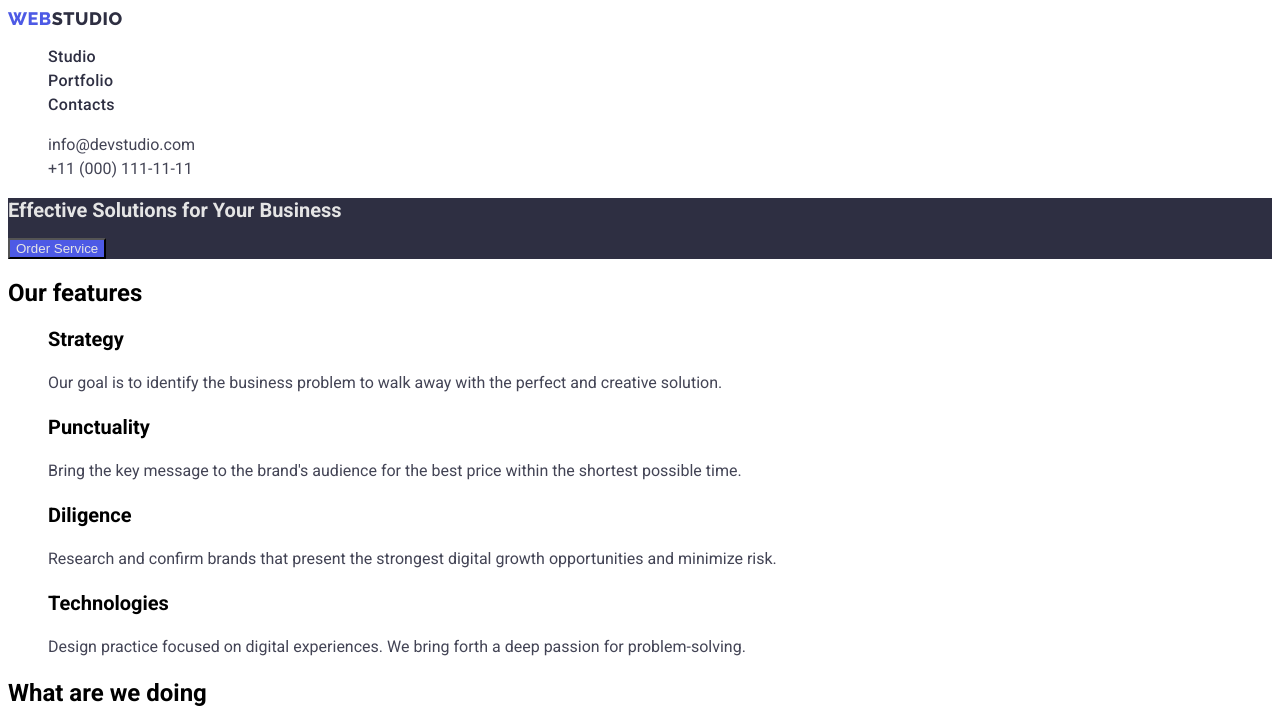
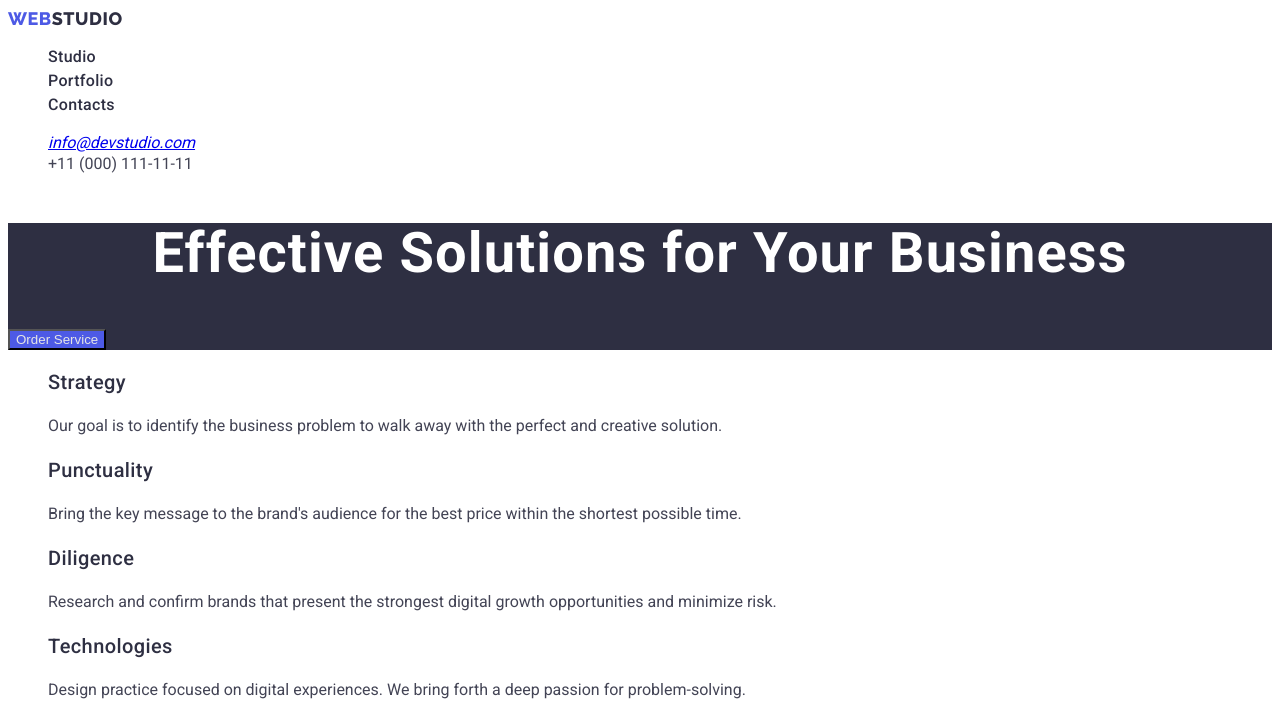
Before and after one commit to danielshade/goit-markup-hw-02, a plain HTML site: page index.html in a window 1280 px wide. Shown: the top 724 px of the page. Drawn offline with Linux system fonts and the light colour scheme.

Commit message:
update index html file

```diff
--- a/css/styles.css
+++ b/css/styles.css
@@ -4,12 +4,14 @@
     --third-color: #4D5AE5;
     --fourth-color: #2E2F42;
     --adress-colour: #434455;
+    --white-color: #FFFFFF;
+    --team-color: #2E2F42;
 }
 
 body {
     font-size: 16px;
     font-family: "Roboto", sans-serif;
-    background-color: #ffffff;
+    background-color: var(--white-color);
 }
 
 .list {
@@ -18,12 +20,13 @@ body {
 
 
 
-.option-title{
+.future-title{
     font-size: 20px;
     line-height: 1.2;
-    color: var(--brand-color NAVY BLUE);
-    font-weight: 500px;
-    letter-spacing: normal;
+    color: var(--third-color);
+    font-weight: 500;
+    letter-spacing: 0.02em;
+    color: var(--fourth-color);
 }
 
 .logo-first {
@@ -39,15 +42,21 @@ body {
 }
 
 .logo-second {
-    color: #2E2F42;
+    color: var(--second-color);
+
 }
 
-.addreess-link {
+.addreess-link: {
     font-style: normal;
     color: var(--adress-colour);
     text-decoration: none;
     list-style: none;
     line-height: 1.5;
+
+}
+
+.addreess-link :hover {
+    color: var(--third-color);
 }
 
 .address-link {
@@ -58,12 +67,20 @@ body {
     line-height: 1.5;
 }
 
-.nav-link {
+.address-link :hover {
+    color: var(--third-color);
+}
+
+.nav-link  {
     font-weight: 500;
     letter-spacing: 0.02em;
     line-height: 1.5;
     color: var(--second-color);
     text-decoration: none;
+}
+
+.nav-link :hover {
+    color: var(--third-color);
 }
 
 
@@ -74,21 +91,29 @@ body {
 }
 
 .hero-title {
-    color: var(--main-color);
-    font-size: 20px;
-    line-height: 1.2;
+    color: var(--white-color);
+    font-size: 56px;
+    line-height: 1.07;
+    font-size: 56px;
+    line-height: 60px;
+    text-align: center;
+    letter-spacing: 0.02em;
+
 }
 
 .info-one {
     line-height: 1.5;
     letter-spacing: normal;
-    color: #434455;
+    color: var(--adress-colour);
 }
 
 .info-second {
     line-height: 1.5;
     letter-spacing: normal;
-    color: #434455;
+    color: var(--adress-colour);
+    font-weight: 400;
+    font-size: 16px;
+    line-height: 1.5;
 }
 
 .buttun {
@@ -96,6 +121,10 @@ body {
     cursor: pointer;
     color: var(--main-color);
 
+}
+
+.buttun :hover {
+    color: OCEAN;
 }
 
 button {
@@ -134,9 +163,27 @@ li {
 
 .team-mate {
     background: #F4F4FD;
+    border-radius: 0px 0px 4px 4px;
+    color: var(--team-color);
+}
 
+.team-title {
+    color: var(--team-color);
+    font-weight: 500;
+    font-size: 20px;
+    line-height: 1.5;
 }
 
 .team {
     background-color: #F4F4FD;
 }
+
+.section-title {
+    font-weight: 700;
+    font-size: 36px;
+    line-height: 1.11;
+    text-align: center;
+    letter-spacing: 0.02em;
+    text-transform: capitalize;
+    color: var(--fourth-color);
+}
--- a/index.html
+++ b/index.html
@@ -33,22 +33,22 @@
         <button class="buttun" type="button">Order Service</button>
         </section>
         <section>
-            <h2>Our features</h2>
+            <h2 hidden>Our features</h2>
             <ul class="list">
                 <li>
-                    <h3 class="option-title">Strategy</h3>
+                    <h3 class="future-title">Strategy</h3>
                     <p class="info-one">Our goal is to identify the business problem to walk away with the perfect and creative solution.</p>
                 </li>
                 <li>
-                    <h3 class="option-title">Punctuality</h3>
+                    <h3 class="future-title">Punctuality</h3>
                     <p class="info-one">Bring the key message to the brand's audience for the best price within the shortest possible time.</p>
                 </li>
                 <li>
-                    <h3 class="option-title">Diligence</h3>
+                    <h3 class="future-title">Diligence</h3>
                     <p class="info-one">Research and confirm brands that present the strongest digital growth opportunities and minimize risk.</p>
                 </li>
                 <li>
-                    <h3 class="option-title">Technologies</h3>
+                    <h3 class="future-title">Technologies</h3>
                     <p class="info-one">Design practice focused on digital experiences. We bring forth a deep passion for problem-solving.</p>
                 </li>
             </ul>
@@ -56,7 +56,7 @@
 
         <!-- !Section2 -->
         <section>
-                <h2>What are we doing</h2>
+                <h2 class="section-title">What are we doing</h2>
                 <ul>
                  <li><img src="./images/Monitor.jpg" alt="example1" width= 360 height= 294></li>
                  <li><img src="./images/Pages.jpg" alt="example2" width= 360 height= 294></li>
@@ -65,7 +65,7 @@
         </section>
         <!-- !Section3-->
         <section class="team">
-            <h2>Our Team</h2>
+            <h2 class="section-title">Our Team</h2>
                 <ul>
                     <li class="team-mate">
                         <img src="./images/Mark.jpg" alt="mark" width="264" height="260">
```
